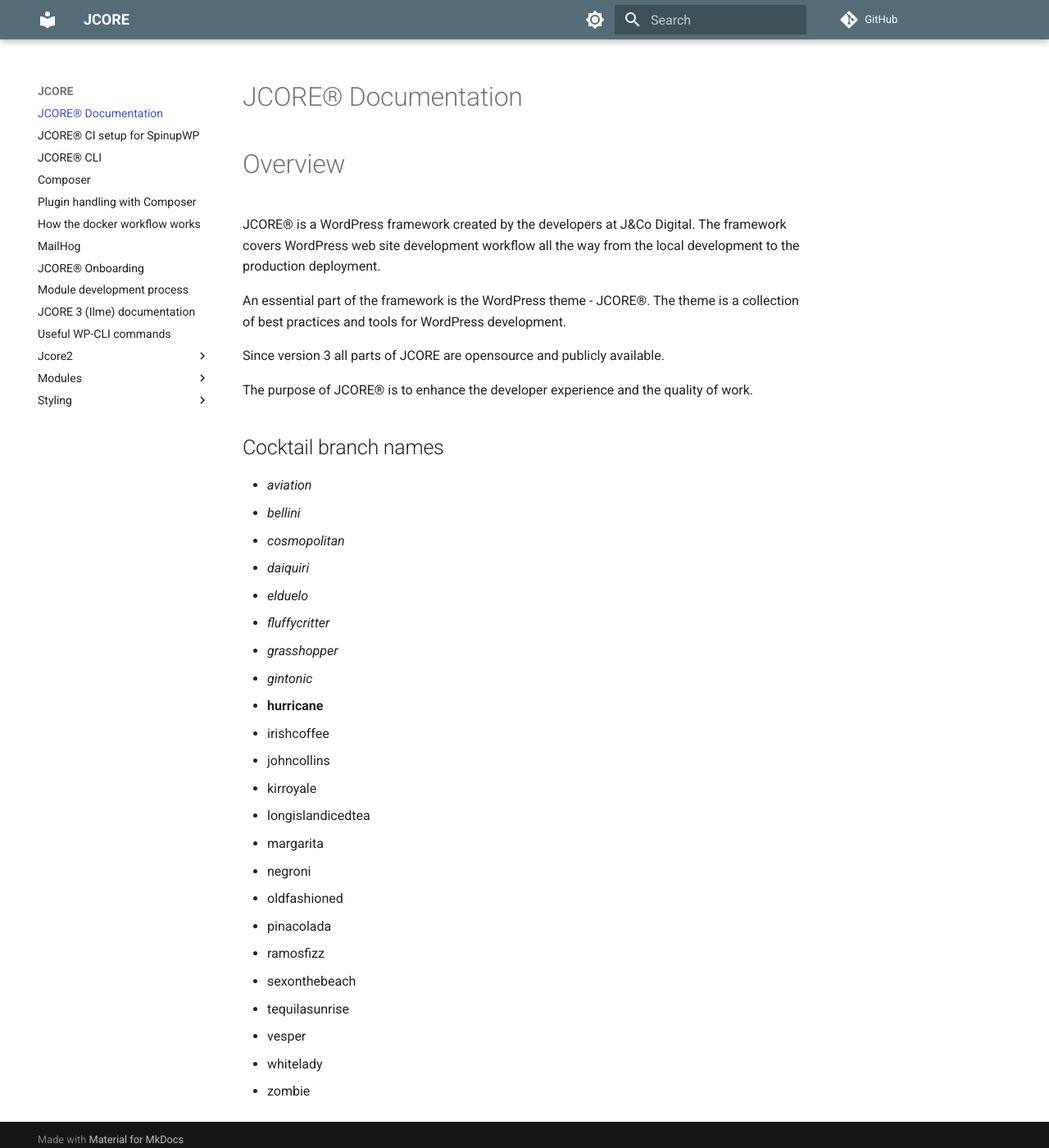
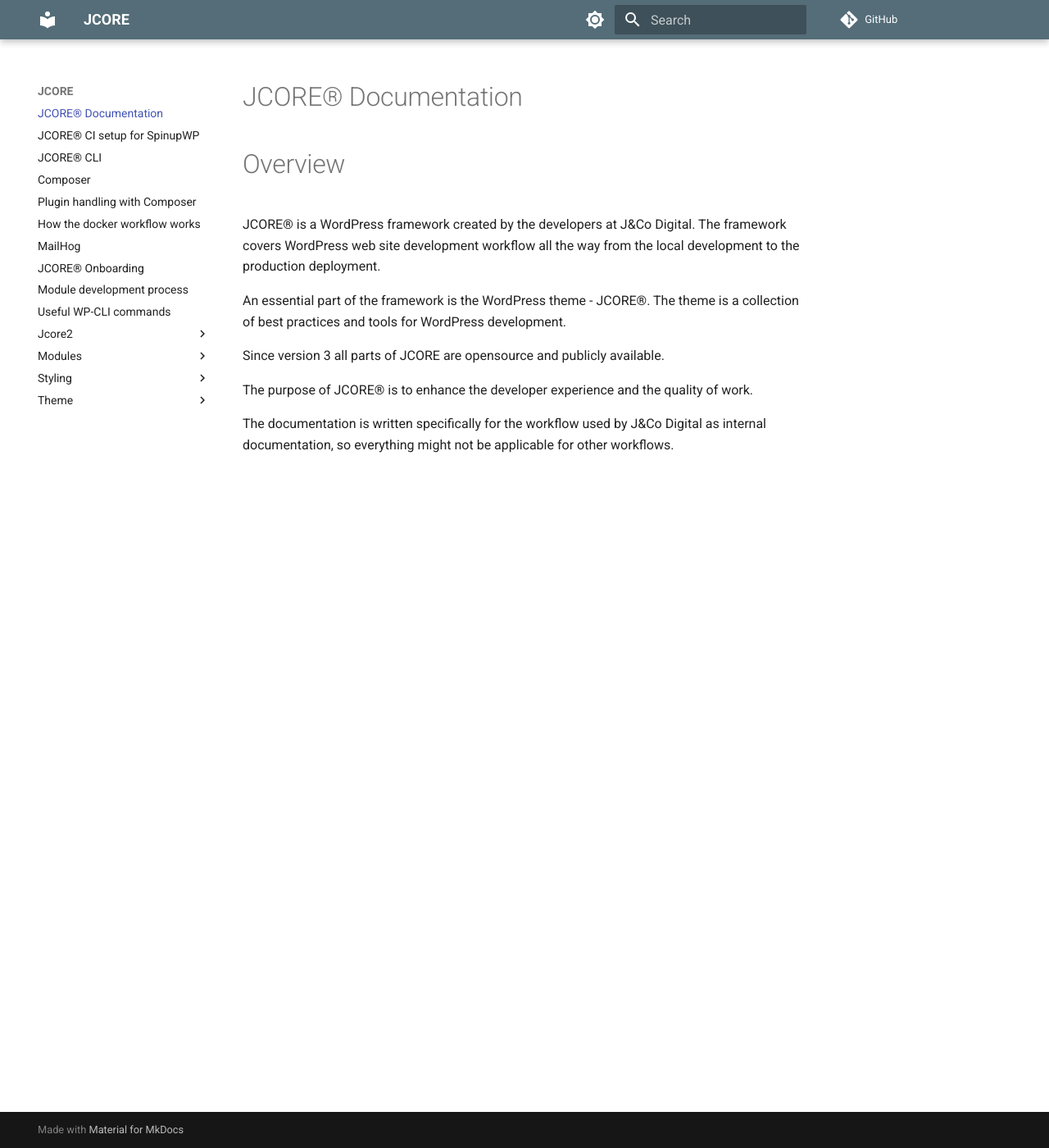
Before and after one commit to JCO-Digital/jcore-maja, an MkDocs documentation site: the page built from docs/index.md, in a window 1280 px wide and 1400 px high. Shown: the whole window at 82% size. Built offline with MkDocs 1.6.1 and Material for MkDocs 9.7.7, drawn with Linux system fonts in a browser that asks for light colours; comment, search, counter and statistics services are not loaded.

Commit message:
docs(theme): reorganize structure and add version history
Move the cocktail branch naming from the index to a new themes page and
add JCORE version details.
Rename theme.md to theme/ilme.md.

```diff
--- a/docs/index.md
+++ b/docs/index.md
@@ -10,28 +10,4 @@ Since version 3 all parts of JCORE are opensource and publicly available.
 
 The purpose of JCORE® is to enhance the developer experience and the quality of work.
 
-## Cocktail branch names
-
-- _aviation_
-- _bellini_
-- _cosmopolitan_
-- _daiquiri_
-- _elduelo_
-- _fluffycritter_
-- _grasshopper_
-- _gintonic_
-- **hurricane**
-- irishcoffee
-- johncollins
-- kirroyale
-- longislandicedtea
-- margarita
-- negroni
-- oldfashioned
-- pinacolada
-- ramosfizz
-- sexonthebeach
-- tequilasunrise
-- vesper
-- whitelady
-- zombie
+The documentation is written specifically for the workflow used by J&Co Digital as internal documentation, so everything might not be applicable for other workflows.
```
Also changed, not shown: docs/theme/themes.md (added, +53 -0 lines), docs/theme/ilme.md (renamed from docs/theme.md).
